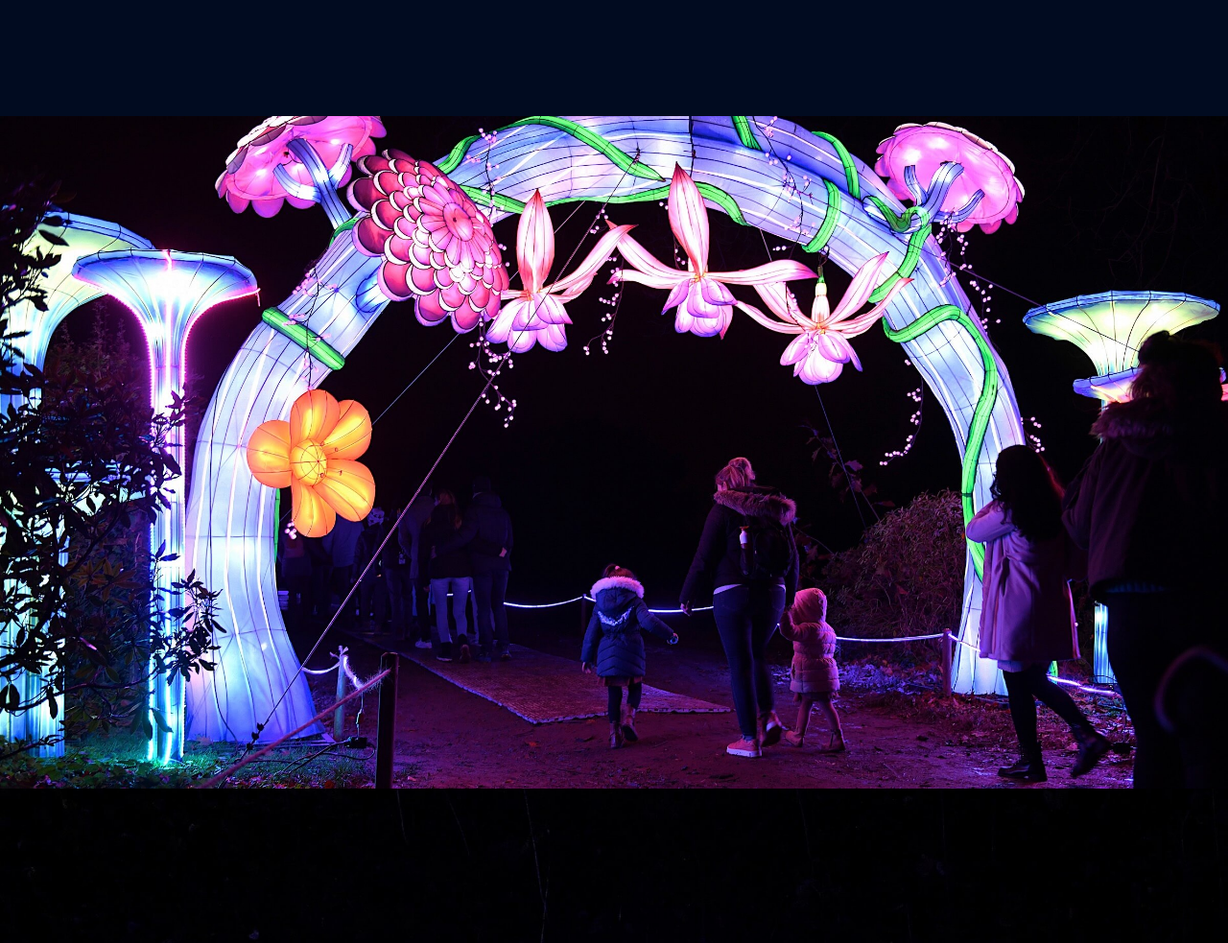
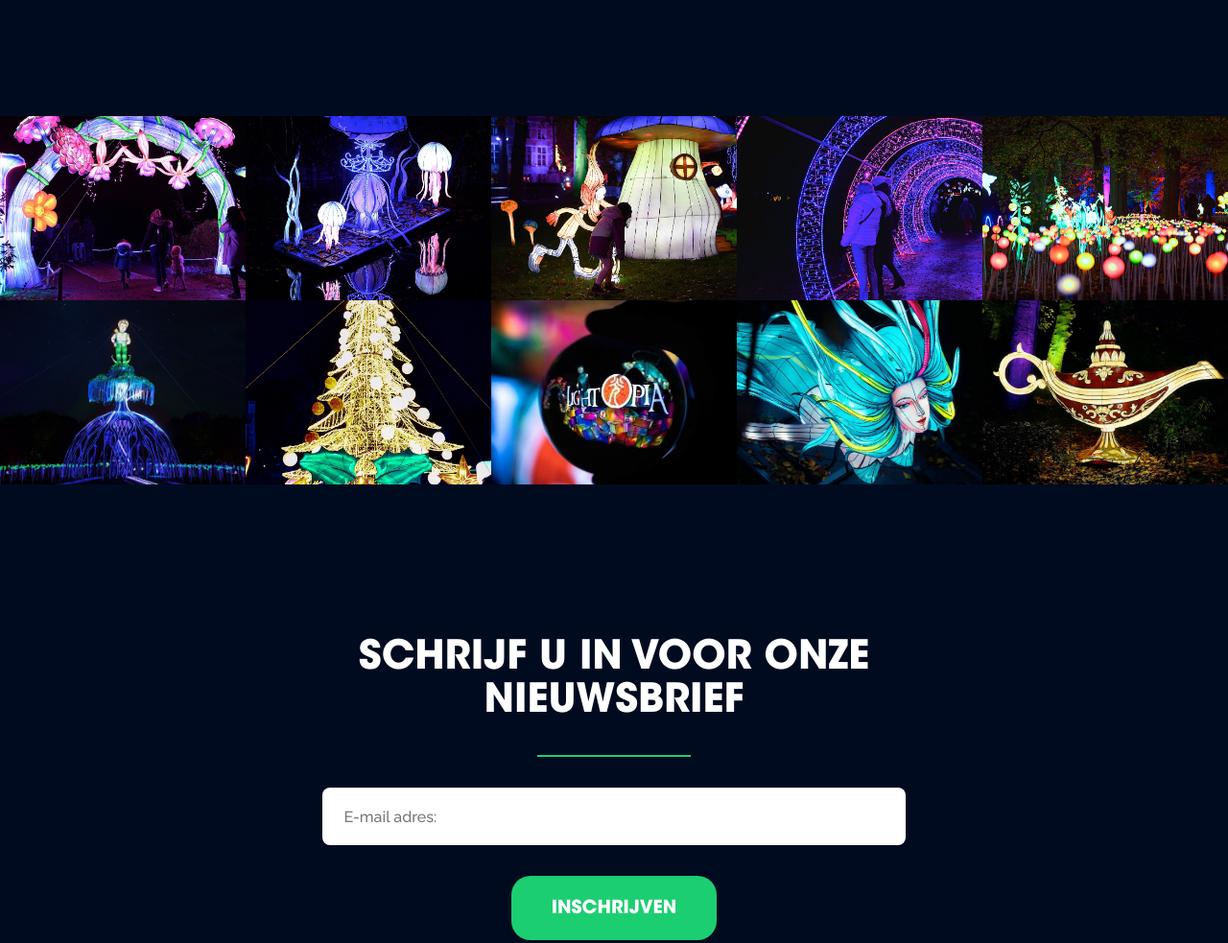
Before and after one commit to pgm-benobira/lightopia, a plain HTML site: page index.html in a window 1280 px wide. Shown: the part 3880-4863 px from the top of the page at 96% size. Drawn offline with Linux system fonts and the light colour scheme.

Commit message:
Fixed the css for the photo gallery

```diff
--- a/index.html
+++ b/index.html
@@ -97,6 +97,9 @@
         <article class="gallery">
             <!-- here comes the photo-gallery loaded in JS -->
         </article>
+        <div class="gallery-focus">
+            <!-- here comes the photo-gallery focus loaded in JS -->
+        </div>
         <article class="segment segment--newsletter segment--dark">
             <div class="segment__inner">
                 <section class="title">
--- a/static/css/main.css
+++ b/static/css/main.css
@@ -307,7 +307,16 @@ video {
 
 /* Photo-gallery */
 
+.gallery {
+    display: flex;
+    flex-wrap: wrap;
+}
 
+.gallery__photo {
+    object-fit: cover;
+    width: 20%;
+    max-height: 24vh;
+}
 
 /* Newsletter form */
 
```
